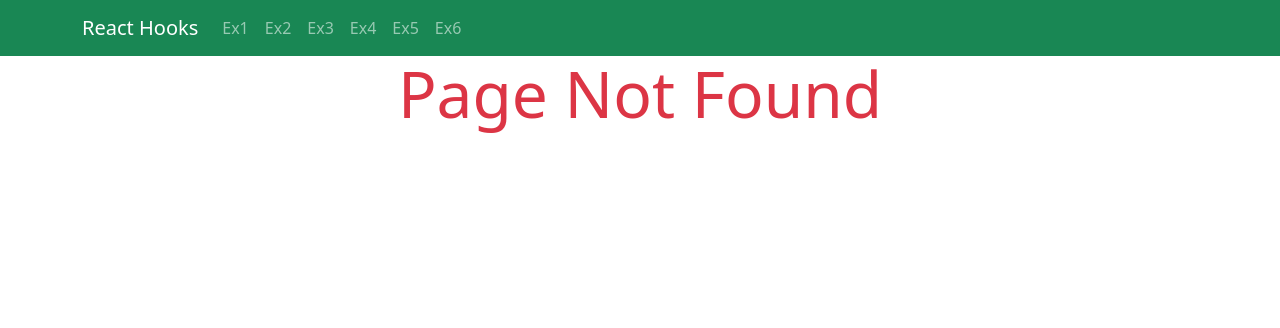
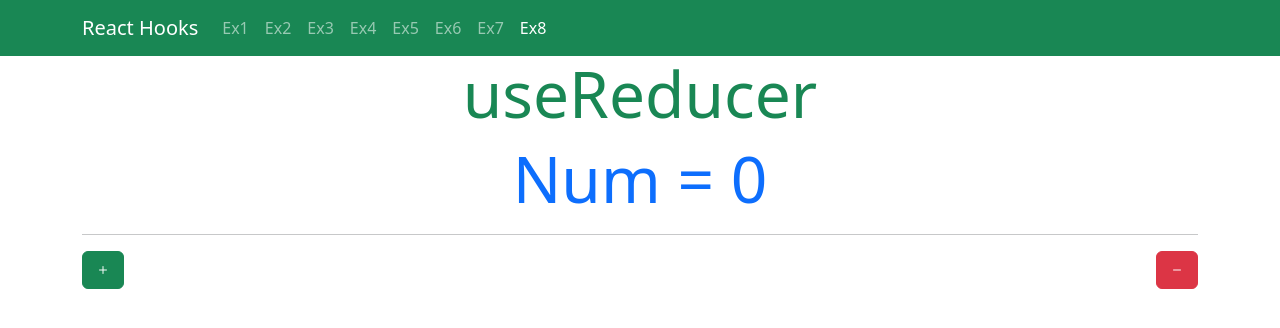
Before and after one commit to VenkataKarthikNeeluri/React-Hooks, a React (Create React App) app: page /ex8 in a window 1280 px wide. Before the commit this address had no page. Shown: the top 328 px of the page. Built offline with nearby package versions, Linux system fonts and the light colour scheme.

Commit message:
completed

```diff
--- a/src/App.js
+++ b/src/App.js
@@ -8,6 +8,8 @@ import Ex4 from "./components/Ex4";
 import Pnf from "./components/Pnf";
 import Ex5 from "./components/Ex5";
 import Ex6 from "./components/Ex6";
+import Ex7 from "./components/Ex7";
+import Ex8 from "./components/Ex8";
 
 function App(){
   return(
@@ -21,6 +23,8 @@ function App(){
       <Route path={`/ex4`} element={<Ex4/>}/>
       <Route path={`/ex5`} element={<Ex5/>}/>
       <Route path={`/ex6`} element={<Ex6/>}/>
+      <Route path={`/ex7`} element={<Ex7/>}/>
+      <Route path={`/ex8`} element={<Ex8/>}/>
       <Route path={`/*`} element={<Pnf/>}/>
 
     </Routes>
--- /dev/null
+++ b/src/components/Ex7.js
@@ -0,0 +1,52 @@
+import React, { useLayoutEffect,useState } from 'react'
+
+const url = 'https://jsonplaceholder.typicode.com'
+
+function Ex7(props) {
+    const [users,setUsers] = useState([])
+
+    const getUsers = async () => {
+        await fetch(`${url}/users`)
+        .then(res => res.json())
+        .then(out => {
+            console.log('out =', out)
+            setUsers(out)
+        }).catch(err => console.log(err.message))
+    }
+
+    useLayoutEffect(() => {
+        getUsers()
+    },[])
+
+  return (
+    <div className='container'>
+        <div className="row">
+            <div className="col-md-12 text-center">
+                <h3 className="display-3 text-success">useLayoutEffect</h3>
+            </div>
+        </div>
+        <div className="row">
+            {
+                users && users.map((item,index) => {
+                    return(
+                        <div className="col-md-3 mt-2 mb-2" key={index}>
+                            <div className="card">
+                                <div className="card-header">
+                                    <h5 className="text-center text-success"> {item.name} </h5>
+                                </div>
+                                <div className="card-body">
+                                <h5 className="text-center text-primary"> email= {item.email} </h5>
+                                <h5 className="text-center text-warning"> phone={item.phone} </h5>
+                                <h5 className="text-center text-danger"> website={item.website} </h5>
+                                </div>
+                            </div>
+                        </div>
+                    )
+                })
+            }
+            </div>
+    </div>
+  )
+}
+
+export default Ex7
--- /dev/null
+++ b/src/components/Ex8.js
@@ -0,0 +1,54 @@
+import React, { useReducer} from 'react'
+
+// initial state value
+const initialState = {
+    num: 0
+}
+
+// reducer
+const numReducer = (state,action) => {
+   // console.log('action =', action)
+   switch(action) {
+    case 'plus':
+        return { num : state.num + 1}
+        break;
+    case 'minus':
+        if(state.num > 0 ) {
+            return { num : state.num - 1 }
+        } else {
+            return { num: 0}
+        }
+        break;
+     default: console.log('sorry, invalid input')
+   }
+}
+function Ex8() {
+    // const [state,dispatcher] = useReducer(reducer,initialstate)
+
+    const [state,dispatcher] = useReducer(numReducer, initialState)
+  return (
+    <div className='container'>
+        <div className="row">
+            <div className="col-md-12 text-center">
+                <h3 className="text-success display-3">useReducer</h3>
+            </div>
+        </div>
+        <div className="row">
+            <div className="col-md-12">
+                <h3 className="display-3 text-center text-primary"> Num = { state.num }</h3>
+
+                <hr />
+
+                <button className="btn btn-success" onClick={() => dispatcher('plus')}>
+                    <i className='bi bi-plus'></i>
+                </button>
+                <button className="btn btn-danger float-end" onClick={() => dispatcher('minus')}>
+                    <i className='bi bi-dash'></i>
+                </button>
+            </div>
+        </div>
+    </div>
+  )
+}
+
+export default Ex8
--- a/src/components/Menu.jsx
+++ b/src/components/Menu.jsx
@@ -29,6 +29,12 @@ function Menu() {
                     <li className="nav-item">
                         <NavLink to={`/ex6`} className="nav-link">Ex6</NavLink>
                     </li>
+                    <li className="nav-item">
+                        <NavLink to={`/ex7`} className="nav-link">Ex7</NavLink>
+                    </li>
+                    <li className="nav-item">
+                        <NavLink to={`/ex8`} className="nav-link">Ex8</NavLink>
+                    </li>
                 </ul>
             </div>
         </div>
```
